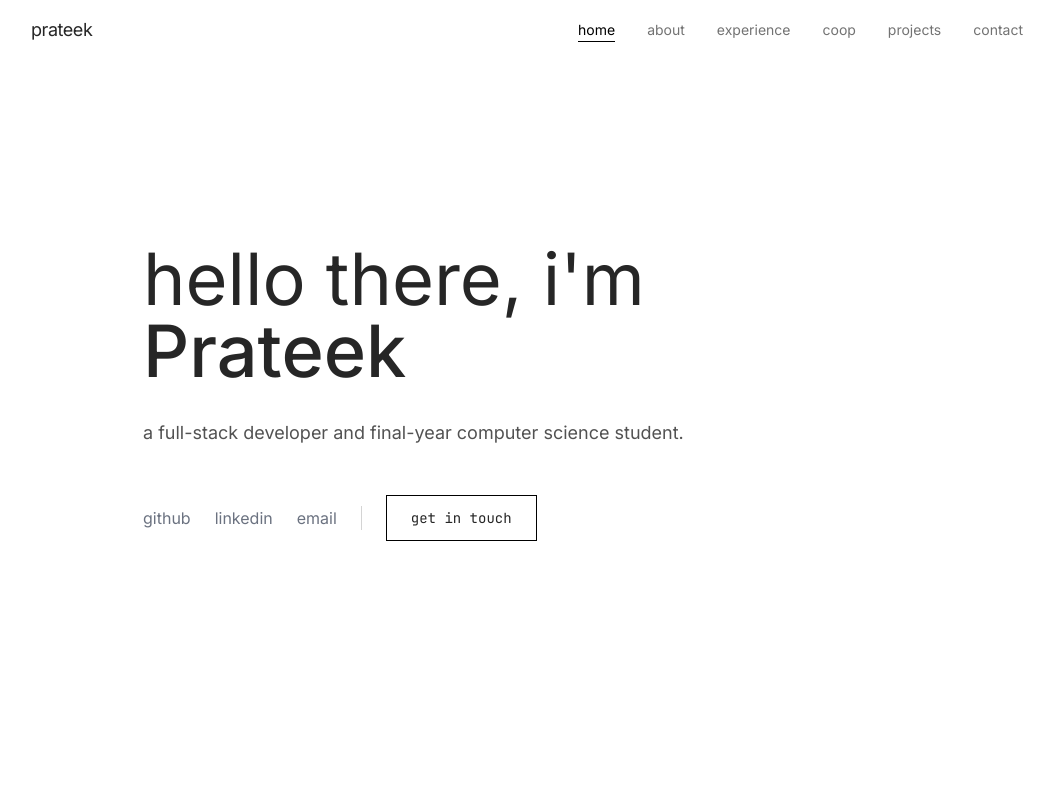
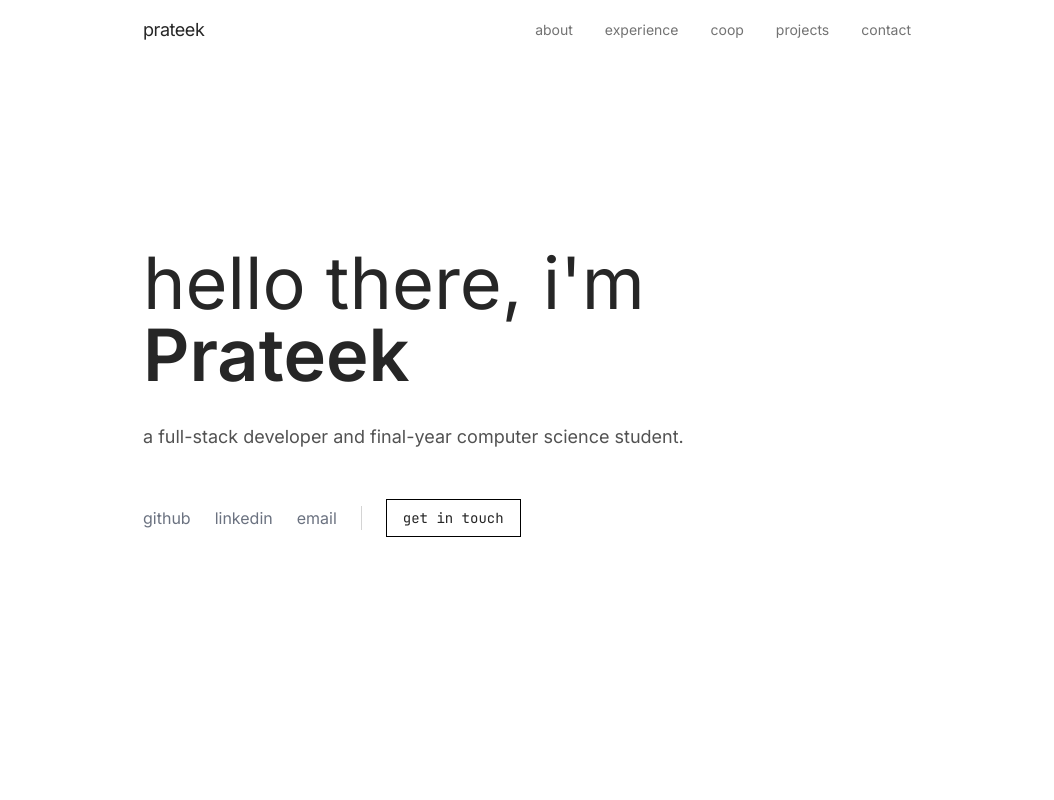
Before and after one commit to pprateekk/personal-portfolio, a React (Create React App) app: page / in a window 1280 px wide. Shown: the top 800 px of the page, without its empty margins (113-1167 px from the left). Built offline with nearby package versions, Linux system fonts and the light colour scheme.

Commit message:
refactor: updated the layout and spacing

```diff
--- a/public/index.html
+++ b/public/index.html
@@ -7,7 +7,7 @@
     <meta name="theme-color" content="#000000" />
     <meta
       name="description"
-      content="Web site created using create-react-app"
+      content="A full-stack developer"
     />
     <link rel="apple-touch-icon" href="%PUBLIC_URL%/p.svg" />
     <!--
--- a/src/components/Experience.js
+++ b/src/components/Experience.js
@@ -6,7 +6,9 @@ export default function Experience() {
       id="experience"
       className="max-w-3xl mx-auto py-24 border-t border-neutral-100"
     >
-      <h2 className="md:text-4xl font-bold mb-12 font-sans">experience</h2>
+      <h2 className="text-3xl md:text-4xl font-bold mb-12 font-sans">
+        experience
+      </h2>
 
       <div className="space-y-12 pt-4">
         <div>
--- a/src/components/Home.js
+++ b/src/components/Home.js
@@ -31,10 +31,11 @@ export default function Home() {
     >
       <div className="max-w-3xl" ref={titleRef}>
         <h1
-          className="text-5xl md:text-7xl font-sans font-normal leading-tight mb-8 animate-fade-in opacity-0"
+          className="text-5xl md:text-7xl font-sans font-normal leading-relaxed mb-8 animate-fade-in opacity-0"
           style={{ animationDelay: "0.3s", animationFillMode: "forwards" }}
         >
-          hello there, i'm <span className="font-medium">Prateek</span>
+          hello there, i'm{" "}
+          <span className="font-bold md:text-7xl">Prateek</span>
         </h1>
 
         <p
--- a/src/components/Navbar.js
+++ b/src/components/Navbar.js
@@ -8,14 +8,12 @@ const Navbar = () => {
     const handleScroll = () => {
       setIsScrolled(window.scrollY > 10);
 
-      const sections = [
-        "home",
-        "about",
-        "experience",
-        "coop",
-        "project",
-        "contact",
-      ];
+      if (window.scrollY < 100) {
+        setActiveSection("home");
+        return;
+      }
+
+      const sections = ["about", "experience", "coop", "project", "contact"];
       const scrollPosition = window.scrollY + 100;
 
       for (const section of sections) {
@@ -41,25 +39,27 @@ const Navbar = () => {
 
   return (
     <nav
-      className={`fixed top-0 left-0 right-0 z-10  p-4 transition-all duration-300 ${
+      className={`fixed top-0 left-0 right-0 z-10 p-4 transition-all duration-300 ${
         isScrolled ? "bg-white shadow-sm" : "bg-transparent"
       }`}
     >
-      <div className="max-w-5xl mx-auto px-4 flex justify-between items-center">
-        <a href="#home" className="font-sans text-lg tracking-tight">
+      <div className="max-w-3xl mx-auto  flex justify-between items-center">
+        <a href="#home" className="font-sans pr-5 text-lg tracking-tight">
           prateek
         </a>
         <ul className="flex space-x-8 font-sans text-sm">
-          {["home", "about", "experience", "coop", "projects", "contact"].map(
+          {["about", "experience", "coop", "projects", "contact"].map(
             (item) => {
               const link = item.toLowerCase();
+              const sectionId = link === "projects" ? "project" : link;
+
               const isActive =
-                activeSection === (link === "projects" ? "project" : link);
+                activeSection !== "home" && activeSection === sectionId;
 
               return (
                 <li key={link}>
                   <a
-                    href={`#${link === "projects" ? "project" : link}`}
+                    href={`#${sectionId}`}
                     className={`relative pb-1 transition-colors ${
                       isActive
                         ? "text-black"
--- a/src/index.css
+++ b/src/index.css
@@ -34,7 +34,7 @@
   }
 
   .btn {
-    @apply inline-flex items-center justify-center px-6 py-3 text-sm font-mono border border-black bg-transparent hover:bg-black hover:text-white transition-colors duration-300;
+    @apply inline-flex items-center justify-center px-4 py-2 text-sm font-mono border border-black bg-transparent hover:bg-black hover:text-white transition-colors duration-300;
   }
 
   /* section transitions */
```
